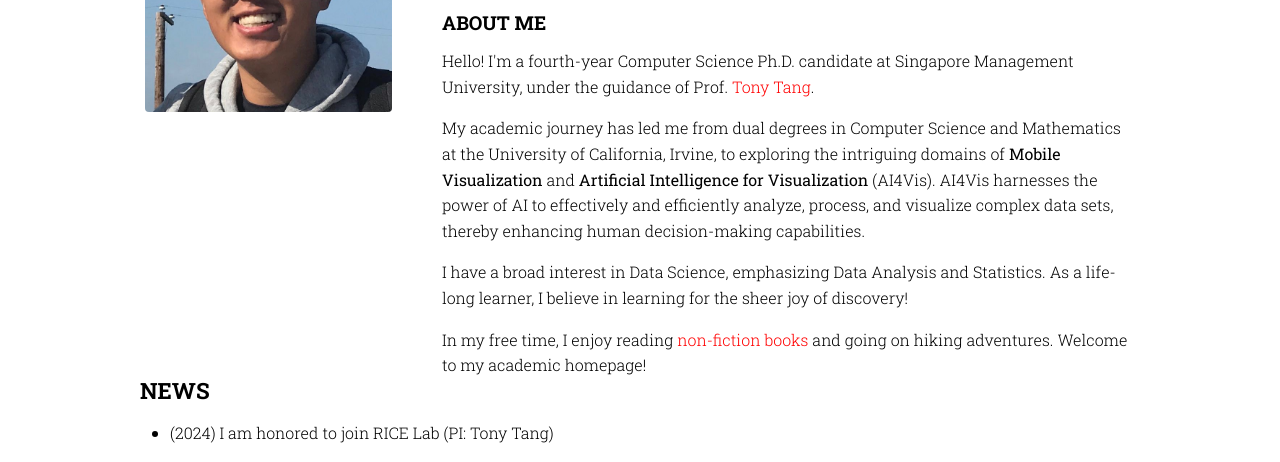
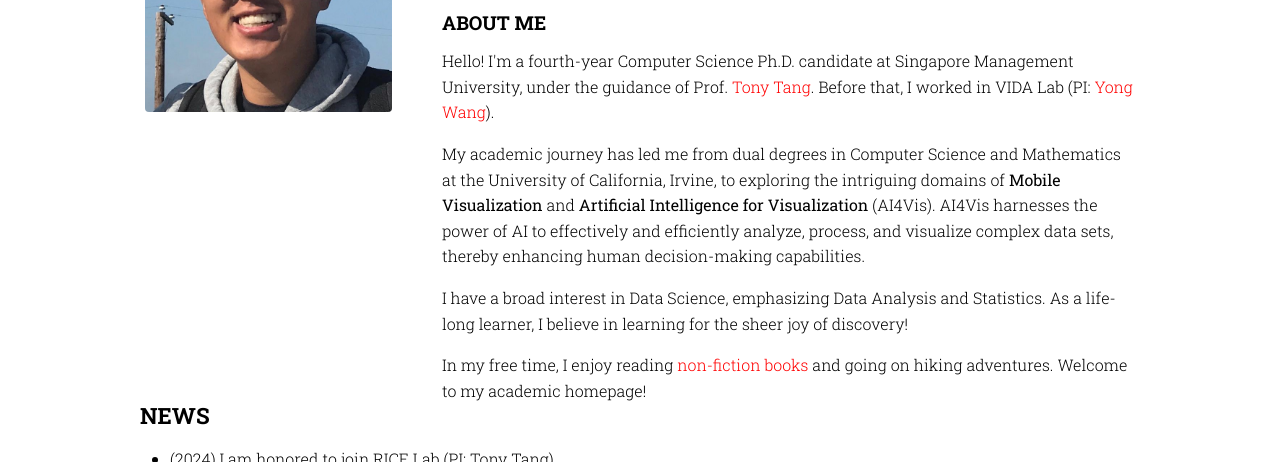
Before and after one commit to AlexanderZsh/alexanderzsh.github.io, a plain HTML site: page index.html in a window 1280 px wide. Shown: the part 266-728 px from the top of the page. Drawn offline with nearby package versions, Linux system fonts and the light colour scheme.

Commit message:
Update index.html

```diff
--- a/index.html
+++ b/index.html
@@ -81,7 +81,7 @@
             <h4 style="margin-bottom:0.75em;">About Me</h4>
 
             <p>Hello! I'm a fourth-year Computer Science Ph.D. candidate at Singapore Management University, under the guidance of Prof. <a
-                href="https://hcitang.github.io/">Tony Tang</a>.</p></p>
+                href="https://hcitang.github.io/">Tony Tang</a>. Before that, I worked in VIDA Lab (PI: <a href="https://yong-wang.org/">Yong Wang</a>).</p></p>
             <p>My academic journey has led me from dual degrees in Computer Science and Mathematics at the University of California, Irvine, to exploring the intriguing domains of <b>Mobile Visualization</b> and <b>Artificial Intelligence for Visualization</b> (AI4Vis). AI4Vis harnesses the power of AI to effectively and efficiently analyze, process, and visualize complex data sets, thereby enhancing human decision-making capabilities.</p>
 
             <P>I have a broad interest in Data Science, emphasizing Data Analysis and Statistics. As a life-long learner, I believe in learning for the sheer joy of discovery!
```
